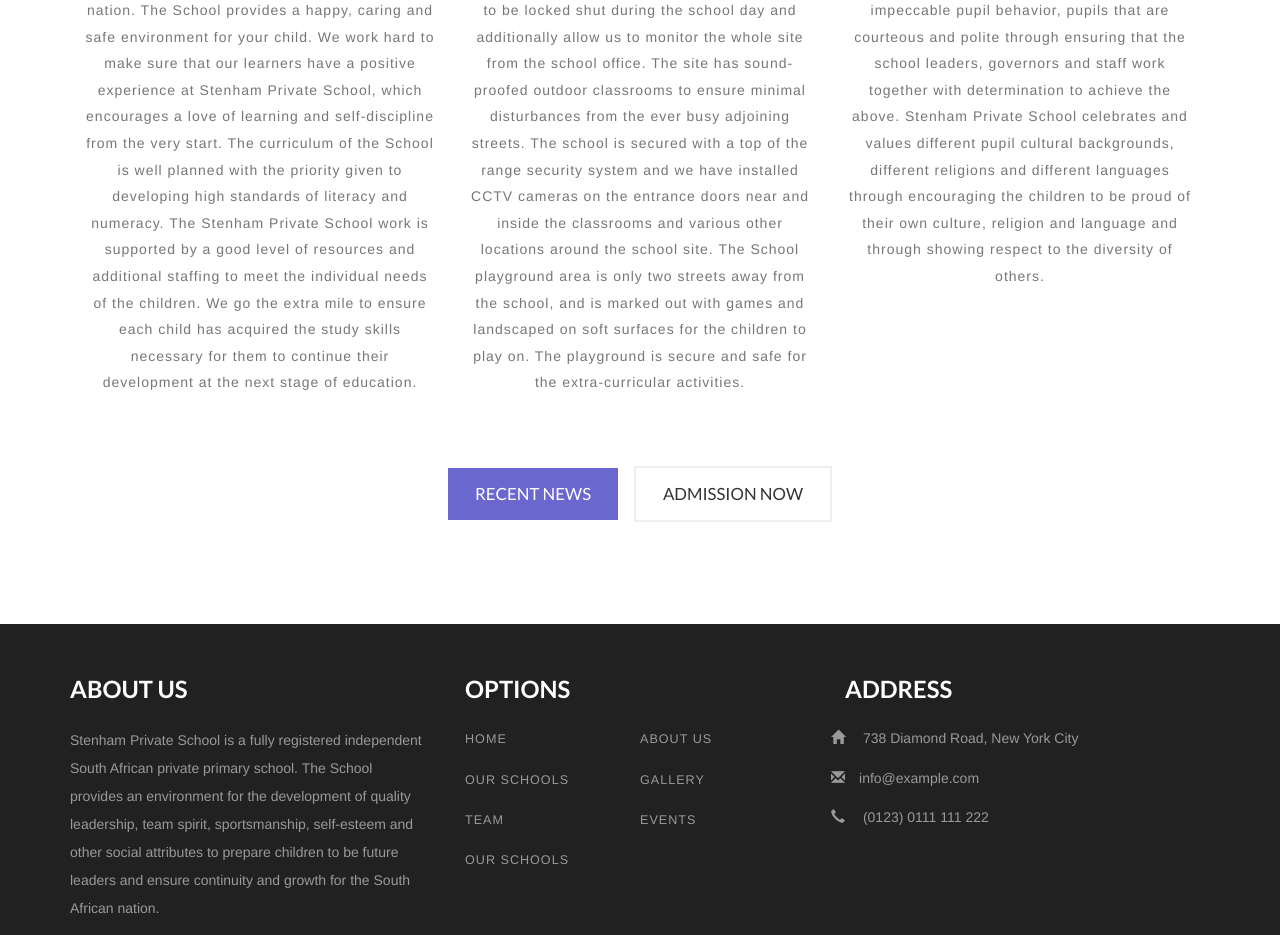
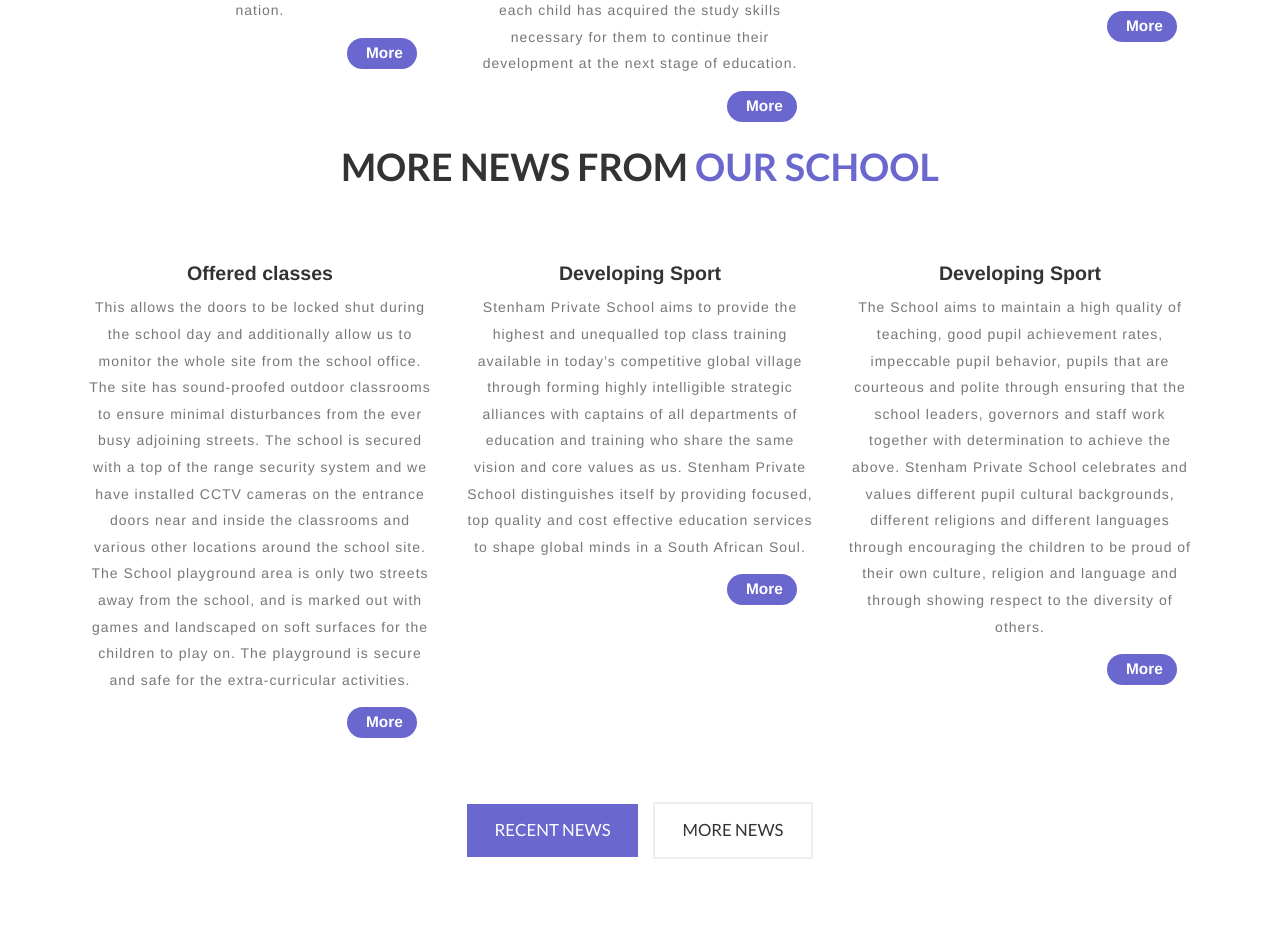
Before and after one commit to AriVarsi-Lean/Stenham, a plain HTML site: page index.html in a window 1280 px wide. Shown: the part 2724-3659 px from the top of the page. Drawn offline with Linux system fonts and the light colour scheme.

Commit message:
Drafting news portion of Index

```diff
--- a/index.html
+++ b/index.html
@@ -409,38 +409,94 @@ Smartphone Compatible web template, free web designs for Nokia, Samsung, LG, Son
                     <h5>Who we are </h5>
                     <p>Stenham Private School is a fully registered independent South African private primary school, that prescribes and implements a curriculum for physical, mental, emotional, intellectual and spiritual progress for achieving multi-faceted
                         development and growth of the younger generation. The School provides an environment for the development of quality leadership, team spirit, sportsmanship, self-esteem and other social attributes to prepare children to be future
-                        leaders and ensure continuity and growth for the South African nation. The School provides a happy, caring and safe environment for your child. We work hard to make sure that our learners have a positive experience at Stenham Private
-                        School, which encourages a love of learning and self-discipline from the very start. The curriculum of the School is well planned with the priority given to developing high standards of literacy and numeracy. The Stenham Private
-                        School work is supported by a good level of resources and additional staffing to meet the individual needs of the children. We go the extra mile to ensure each child has acquired the study skills necessary for them to continue
-                        their development at the next stage of education.</p>
+                        leaders and ensure continuity and growth for the South African nation.
+
+                    </p>
+                    <div class="eve-w3lright e1">
+                        <a href="#" data-toggle="modal" data-target="#myModal5">
+                            <h5>More</h5>
+                        </a>
+                    </div>
+                </div>
+                <div class="col-md-4 service-box wow bounceIn animated" data-wow-delay="0.4s" style="visibility: visible; -webkit-animation-delay: 0.4s;">
+
+                    <h5>Who we are </h5>
+                    <p>
+                        The School provides a happy, caring and safe environment for your child. We work hard to make sure that our learners have a positive experience at Stenham Private School, which encourages a love of learning and self-discipline from the very start. The
+                        curriculum of the School is well planned with the priority given to developing high standards of literacy and numeracy. The Stenham Private School work is supported by a good level of resources and additional staffing to meet the
+                        individual needs of the children. We go the extra mile to ensure each child has acquired the study skills necessary for them to continue their development at the next stage of education.</p>
+                    <div class="eve-w3lright e1">
+                        <a href="#" data-toggle="modal" data-target="#myModal5">
+                            <h5>More</h5>
+                        </a>
+                    </div>
                 </div>
                 <div class="col-md-4 service-box wow bounceIn animated" data-wow-delay="0.4s" style="visibility: visible; -webkit-animation-delay: 0.4s;">
 
                     <h5>Offered classes</h5>
                     <p>The School facilities are all located on the ground floor to accommodate learners with special needs. All facilities including the classrooms, administration offices, management offices, ablution facilities and the sick bay are located
                         on the ground floor for easy, convenient access. The Grade R – Grade 3 classrooms are arranged to allow for the wide variety of activities which can take place. The School has excellent facilities, we have eight well equipped classrooms,
-                        a sick room, three administration offices and one staff room. This allows the doors to be locked shut during the school day and additionally allow us to monitor the whole site from the school office. The site has sound-proofed
-                        outdoor classrooms to ensure minimal disturbances from the ever busy adjoining streets. The school is secured with a top of the range security system and we have installed CCTV cameras on the entrance doors near and inside the
-                        classrooms and various other locations around the school site. The School playground area is only two streets away from the school, and is marked out with games and landscaped on soft surfaces for the children to play on. The playground
-                        is secure and safe for the extra-curricular activities.</p>
+                        a sick room, three administration offices and one staff room.
+
+                    </p>
+                    <div class="eve-w3lright e1">
+                        <a href="#" data-toggle="modal" data-target="#myModal5">
+                            <h5>More</h5>
+                        </a>
+                    </div>
+                </div>
+            </div>
+        </div>
+        <div class="container">
+            <h1>More News from <span>our School</span></h1>
+            <div class="specialty-grids-top">
+                <div class="col-md-4 service-box wow bounceIn animated" data-wow-delay="0.4s" style="visibility: visible; -webkit-animation-delay: 0.4s;">
+
+                    <h5>Offered classes</h5>
+                    <p> This allows the doors to be locked shut during the school day and additionally allow us to monitor the whole site from the school office. The site has sound-proofed outdoor classrooms to ensure minimal disturbances from the ever busy
+                        adjoining streets. The school is secured with a top of the range security system and we have installed CCTV cameras on the entrance doors near and inside the classrooms and various other locations around the school site. The School
+                        playground area is only two streets away from the school, and is marked out with games and landscaped on soft surfaces for the children to play on. The playground is secure and safe for the extra-curricular activities.
+                    </p>
+                    <div class="eve-w3lright e1">
+                        <a href="#" data-toggle="modal" data-target="#myModal5">
+                            <h5>More</h5>
+                        </a>
+                    </div>
                 </div>
                 <div class="col-md-4 service-box wow bounceIn animated" data-wow-delay="0.4s" style="visibility: visible; -webkit-animation-delay: 0.4s;">
 
                     <h5>Developing Sport</h5>
                     <p>Stenham Private School aims to provide the highest and unequalled top class training available in today’s competitive global village through forming highly intelligible strategic alliances with captains of all departments of education
-                        and training who share the same vision and core values as us. Stenham Private School distinguishes itself by providing focused, top quality and cost effective education services to shape global minds in a South African Soul. The
-                        School aims to maintain a high quality of teaching, good pupil achievement rates, impeccable pupil behavior, pupils that are courteous and polite through ensuring that the school leaders, governors and staff work together with
-                        determination to achieve the above. Stenham Private School celebrates and values different pupil cultural backgrounds, different religions and different languages through encouraging the children to be proud of their own culture,
-                        religion and language and through showing respect to the diversity of others.</p>
+                        and training who share the same vision and core values as us. Stenham Private School distinguishes itself by providing focused, top quality and cost effective education services to shape global minds in a South African Soul.
+                    </p>
+                    <div class="eve-w3lright e1">
+                        <a href="#" data-toggle="modal" data-target="#myModal5">
+                            <h5>More</h5>
+                        </a>
+                    </div>
+                </div>
+                <div class="col-md-4 service-box wow bounceIn animated" data-wow-delay="0.4s" style="visibility: visible; -webkit-animation-delay: 0.4s;">
+
+                    <h5>Developing Sport</h5>
+                    <p>
+                        The School aims to maintain a high quality of teaching, good pupil achievement rates, impeccable pupil behavior, pupils that are courteous and polite through ensuring that the school leaders, governors and staff work together with determination to achieve
+                        the above. Stenham Private School celebrates and values different pupil cultural backgrounds, different religions and different languages through encouraging the children to be proud of their own culture, religion and language
+                        and through showing respect to the diversity of others.
+                    </p>
+                    <div class="eve-w3lright e1">
+                        <a href="#" data-toggle="modal" data-target="#myModal5">
+                            <h5>More</h5>
+                        </a>
+                    </div>
                 </div>
                 <div class="clearfix"> </div>
             </div>
             <div class="buttons">
                 <div class="button">
-                    <h5><a href="contact.html" class=" " id="Contact">Recent news</a></h5>
+                    <h5><a href="news.html">Recent news</a></h5>
                 </div>
                 <div class="button2">
-                    <h5><a href="#" data-toggle="modal" data-target="#myModal2">Admission Now</a></h5>
+                    <h5><a href="news.html">More News</a></h5>
                 </div>
             </div>
             <!-- Modal1 -->
```
